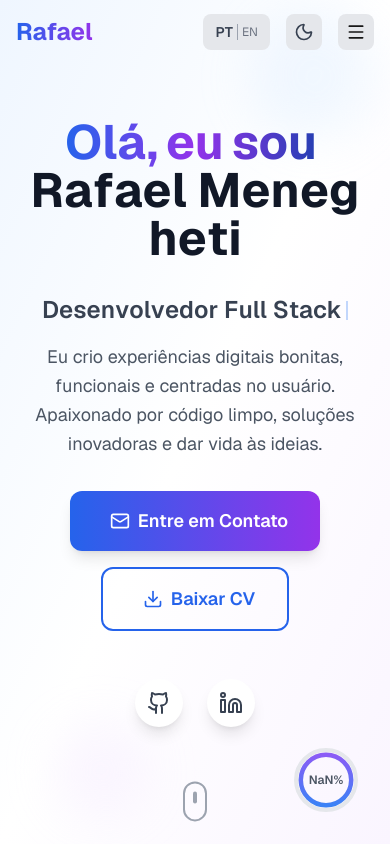
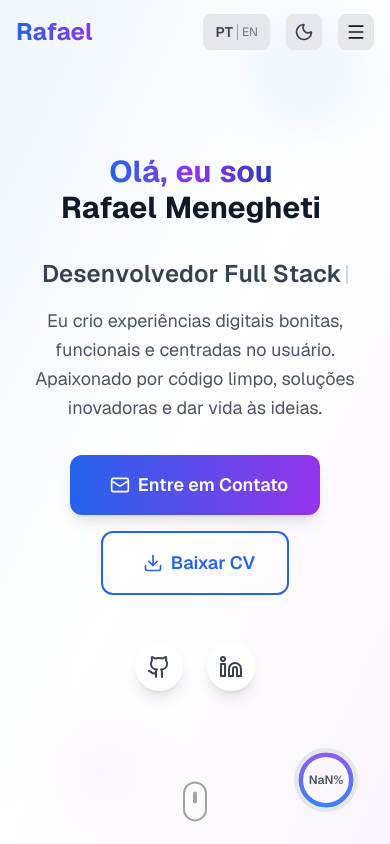
Before and after one commit to rafamenegheti/portfolio, a Next.js app: page / in a window 390 px wide. Shown: the top 844 px of the page. Built offline with nearby package versions, Linux system fonts and the light colour scheme.

Commit message:
fix: fixing text wrap

```diff
--- a/src/components/HeroSection.tsx
+++ b/src/components/HeroSection.tsx
@@ -91,9 +91,15 @@ const HeroSection = () => {
           animate="visible"
           className="text-center"
         >
-          <motion.div variants={itemVariants} className="mb-8">
-            <h1 className="text-5xl md:text-7xl font-bold mb-4">
-              <span className="bg-gradient-to-r from-blue-600 via-purple-600 to-blue-800 bg-clip-text text-transparent">
+          <motion.div variants={itemVariants} className="mb-8 px-4">
+            <h1 className="text-3xl sm:text-4xl md:text-5xl lg:text-7xl font-bold mb-4">
+              <span
+                className="bg-gradient-to-r from-blue-600 via-purple-600 to-blue-800 bg-clip-text text-transparent"
+                style={{
+                  WebkitBackgroundClip: "text",
+                  WebkitTextFillColor: "transparent",
+                }}
+              >
                 <TextReveal
                   key={t("hero.greeting")}
                   text={t("hero.greeting")}
@@ -106,7 +112,7 @@ const HeroSection = () => {
                 <TextReveal
                   key={t("hero.name")}
                   text={t("hero.name")}
-                  type="char"
+                  type="word"
                   delay={0.8}
                 />
               </span>
```
